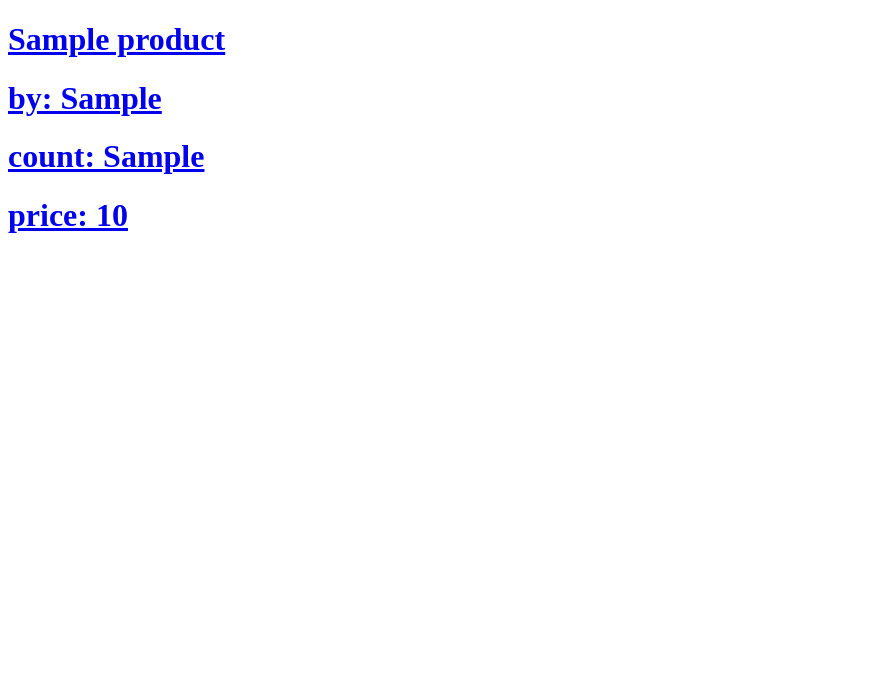
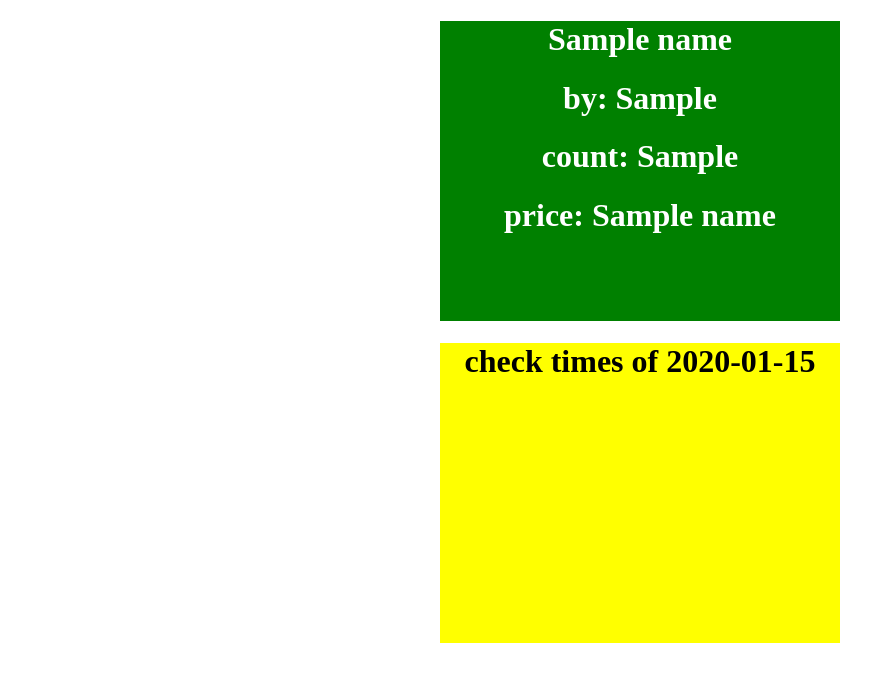
Before and after one commit to iamshayankarami/json_base_app, a Flask app: template templates/main_show_page.html in a window 1280 px wide. Shown: the top 682 px of the page, without its empty margins (0-895 px from the left). Run offline with Flask 2, Linux system fonts and the light colour scheme; the template is opened without the code that fills it: most values are stand-ins (such as "Sample title", 1, 10 or a date in 2020).

Commit message:
almost done version 1.0 and can send request for timeseller and for product is better I LOVE PROGRAMMING

```diff
--- a/main.py
+++ b/main.py
@@ -35,12 +35,9 @@ def main_page():
         check_user_logage(session["user_address"])
         user_data = get_user_to(session["user_address"])
         all_that_address = get_all_products_location(session["user_address"]["location"])
+        #return str(all_that_address["products"][0])
         return render_template('main_show_page.html', products=all_that_address)
     return render_template('welcome.php')
-
-@app.route('/<product_address>', methods=['POST', 'GET'])
-def show_product(product_address):
-    return str(find_product(product_address))
 
 @app.errorhandler(404)
 def page_not_found(e):
@@ -199,15 +196,26 @@ def add_new_product():
             return redirect(url_for("index"))
     return render_template('add_new_product.html')
 
-@app.route("/<username>", methods=["POST", "GET"])
+@app.route("/time_buy/<username>", methods=["POST", "GET"])
 def show_products_or_timelines(username):
     if "username" in session:
         check_user_logage(session["user_address"])
-        #user_data = get_user_to(username)["public"]
-        #user_all_products_and_times = get_user_to(username)["products"]
-        return render_template("show_profile.html")#, user_info=str(user_data), user_sells=user_all_products_and_times)
+        get_require_username_data = get_user_information_but_without_has_user_location(username)
+        user_timelines = [time for time in get_require_username_data["timeline"]]# if time not in [t["request_time"] for t in get_require_username_data["requests_for_user"] if get_require_username_data["requests_for_user"] != {}]]
+        if request.method == "POST":
+            input_time = request.form["input_time"]
+            check = send_time_request(username, input_time, session["user_address"])
+            print(check)
+            if check["ERROR"] == "time_is_not_valibel":
+                flash(check["ERROR"])
+            else:
+                redirect(url_for("index"))
+        return render_template("show_profile.html", user_info=get_require_username_data["public"], timelines=user_timelines)
     return redirect(url_for("login"))
 
+@app.route('/product/<product_address>', methods=['POST', 'GET'])
+def show_product(product_address):
+    return str(find_product(product_address))
 
 @app.route("/show_all_products")
 def show_user_requests_and_change_it_by_user():
--- a/templates/main_show_page.html
+++ b/templates/main_show_page.html
@@ -1,14 +1,36 @@
 <!DOCTYPE html>
 <html>
+<style type="text/css">
+  .products_div{
+    height: 300px;
+    width: 400px;
+    background-color: green;
+    color: white;
+  }
+  .times_div {
+    height: 300px;
+    width: 400px;
+    background-color: yellow;
+    color: black;
+  }
+</style>
 <title>صفحه اصلی</title>
 <meta name="viewport" content="width=device-width, initial-scale=1">
-{% for product in products[0] %}
-  <a href="/{{ product['product_address'] }}"><div>
-    <h1>{{ product["product_name"] }}</h1>
-    <h1>by: {{ product["product_seller"] }}</h1>
-    <h1>count: {{ product["product_cpacity"] }}</h1>
-    <h1>price: {{ product["product_price"]}}</h1>
+<body>
+<center>
+{% for product in products["products"][0] %}
+  <a href='/product/{{ products["products"][0][product]["product_address"] }}'style="text-decoration: none;"><div class="products_div">
+    <h1>{{ products["products"][0][product]["product_name"] }}</h1>
+    <h1>by: {{ products["products"][0][product]["product_seller"] }}</h1>
+    <h1>count: {{ products["products"][0][product]["product_cpacity"] }}</h1>
+    <h1>price: {{ products["products"][0][product]["product_name"] }}</h1>
   </div></a>
 {% endfor %}
+{% for timeseller in products["sell_times"] %}
+  <a href="/users/{{ timeseller }}" style="text-decoration: none;"><div class="times_div">
+    <h1>check times of {{ timeseller }}</h1>
+  </div></a>
+{% endfor %}
+</center>
 </body>
 </html>
```
Also changed, not shown: Back_end_main_service.py (+14 -0 lines), templates/show_profile.html (+6 -2 lines).
